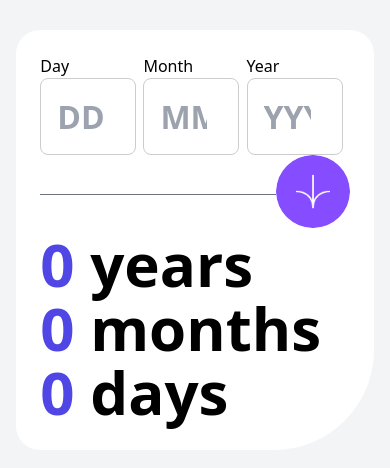
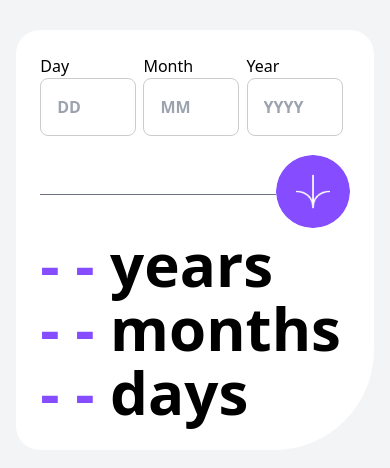
Before and after one commit to MarkosComK/age-callculator-app, a React (Create React App) app: page / in a window 390 px wide. Shown: the part 182-650 px from the top of the page. Built offline with nearby package versions, Linux system fonts and the light colour scheme; the HTML template or start-up script is replaced by a standard one.

Commit message:
color issues solved

```diff
--- a/src/App.js
+++ b/src/App.js
@@ -8,9 +8,9 @@ function App() {
   const [month, setMonth] = useState(1)
   const [year, setYear] = useState(1900)
 
-  const [years, setYears] = useState(0)
-  const [months, setMonths] = useState(0)
-  const [days, setDays] = useState(0)
+  const [years, setYears] = useState("- -")
+  const [months, setMonths] = useState("- -")
+  const [days, setDays] = useState("- -")
 
   const handleDay = (event) => {
     setDay(event.target.value)
@@ -32,15 +32,15 @@ function App() {
   }
 
   return (
-    <div className="w-full h-screen flex justify-center items-center bg-gray-100">
+    <main className="w-full h-screen flex justify-center items-center bg-gray-100">
       <section className="max-w-840 w-11/12 sm:h-651  flex justify-center items-center flex-col bg-white sm:rounded-br-200 rounded-br-100 rounded-3xl p-6 sm:p-16">
-        <div className="w-full h-101 flex  gap-x-0 sm:gap-x-9">
+        <main className="w-full h-101 flex  gap-x-0 sm:gap-x-9">
           <div className="w-40">
             <p>
               Day
             </p>
             <fieldset>
-              <input className="md:w-36 sm:w-32 w-24 text-32 font-bold p-4 @apply text-base border p-3 rounded-lg border-[#cccccc] border-solid;" type="number" min={1} max={31} placeholder="DD" onChange={handleDay}/>
+              <input className="md:w-36 sm:w-32 w-24 sm:text-32 font-bold p-4 @apply text-base border p-3 rounded-lg border-[#cccccc] border-solid;" type="number" min={1} max={31} placeholder="DD" onChange={handleDay}/>
             </fieldset>
           </div>
           <div className="w-40">
@@ -48,7 +48,7 @@ function App() {
               Month
             </p>
             <fieldset>
-              <input className="md:w-36 sm:w-32 w-24 text-32 font-bold p-4 @apply text-base border p-3 rounded-lg border-[#cccccc] border-solid;" type="number" min={1} max={12} placeholder="MM" onChange={handleMonth}/>
+              <input className="md:w-36 sm:w-32 w-24 sm:text-32 font-bold p-4 @apply text-base border p-3 rounded-lg border-[#cccccc] border-solid;" type="number" min={1} max={12} placeholder="MM" onChange={handleMonth}/>
             </fieldset>
           </div>
           <div className="w-40">
@@ -56,10 +56,10 @@ function App() {
               Year
             </p>
             <fieldset>
-              <input className="md:w-36 sm:w-32 w-24 text-32 font-bold p-4 @apply text-base border p-3 rounded-lg border-[#cccccc] border-solid;" type="number" min={1900} max={2023} placeholder="YYYY" onChange={handleYear}/>
+              <input className="md:w-36 sm:w-32 w-24 sm:text-32 font-bold p-4 @apply text-base border p-3 rounded-lg border-[#cccccc] border-solid;" type="number" min={1900} max={2023} placeholder="YYYY" onChange={handleYear}/>
             </fieldset>
           </div>
-        </div>
+        </main>
         <div className="w-full sm:h-24 flex items-center">
           <div className="w-full h-px bg-gray-500 relative"></div>
           <div className=" top-0">
@@ -69,12 +69,12 @@ function App() {
           </div>
         </div>
         <div className="sm:h-342 w-full flex flex-col justify-center md:text-9xl  sm:text-8xl text-6xl text-left font-bold">
-          <div className="md:h-1/3 sm:h-20 h-16"><span className="text-indigo-600">{years} </span>years</div>
-          <div className="md:h-1/3 sm:h-20 h-16"><span className="text-indigo-600">{months} </span>months</div>
-          <div className="md:h-1/3 sm:h-20 h-16"><span className="text-indigo-600">{days} </span>days</div>
+          <div className="md:h-1/3 sm:h-20 h-16"><span className="text-purple">{years} </span>years</div>
+          <div className="md:h-1/3 sm:h-20 h-16"><span className="text-purple">{months} </span>months</div>
+          <div className="md:h-1/3 sm:h-20 h-16"><span className="text-purple">{days} </span>days</div>
         </div>
       </section>
-    </div>
+    </main>
   );
 }
 
--- a/src/index.css
+++ b/src/index.css
@@ -22,6 +22,9 @@
     font-size: 32px;
     input{ min-width:0;}
   }
+  .text-purple{
+    color: #854DFF;
+  }
   .rounded-br-200{
     border-bottom-right-radius: 200px;
   }
```
